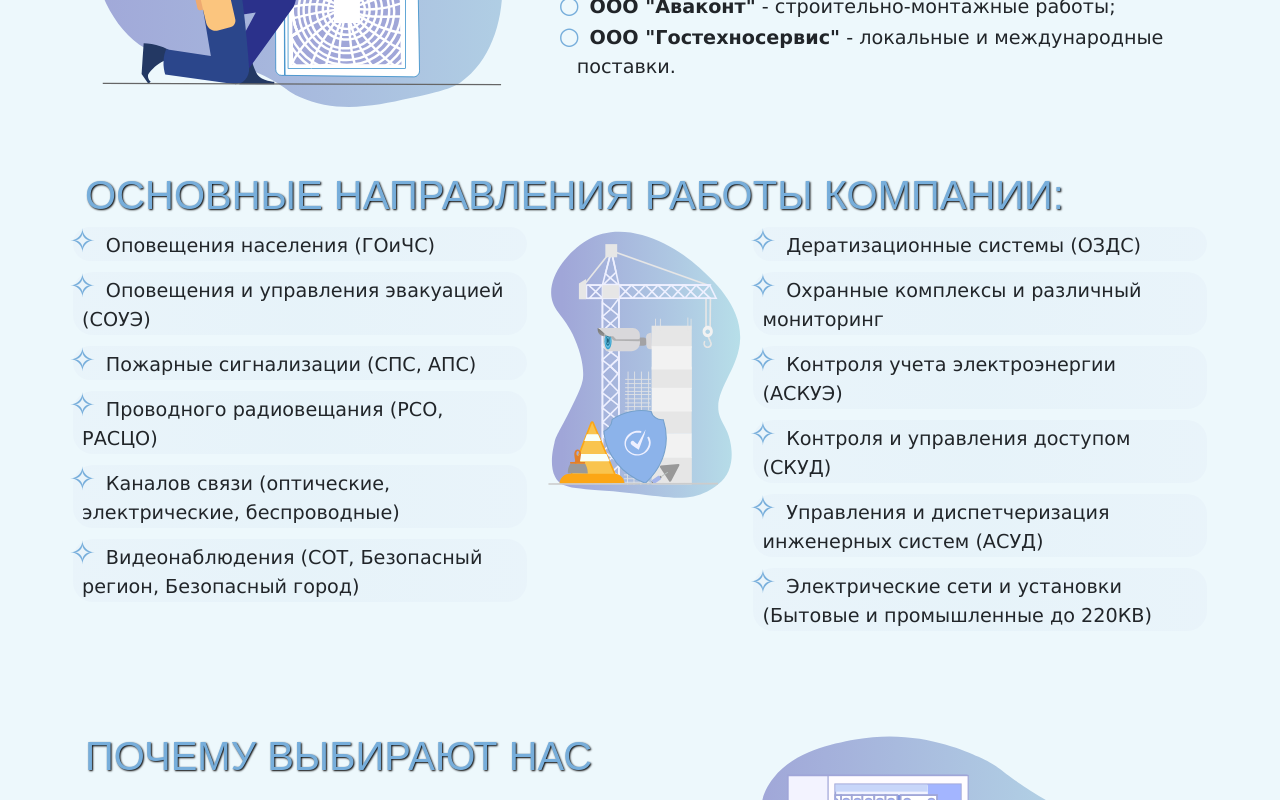
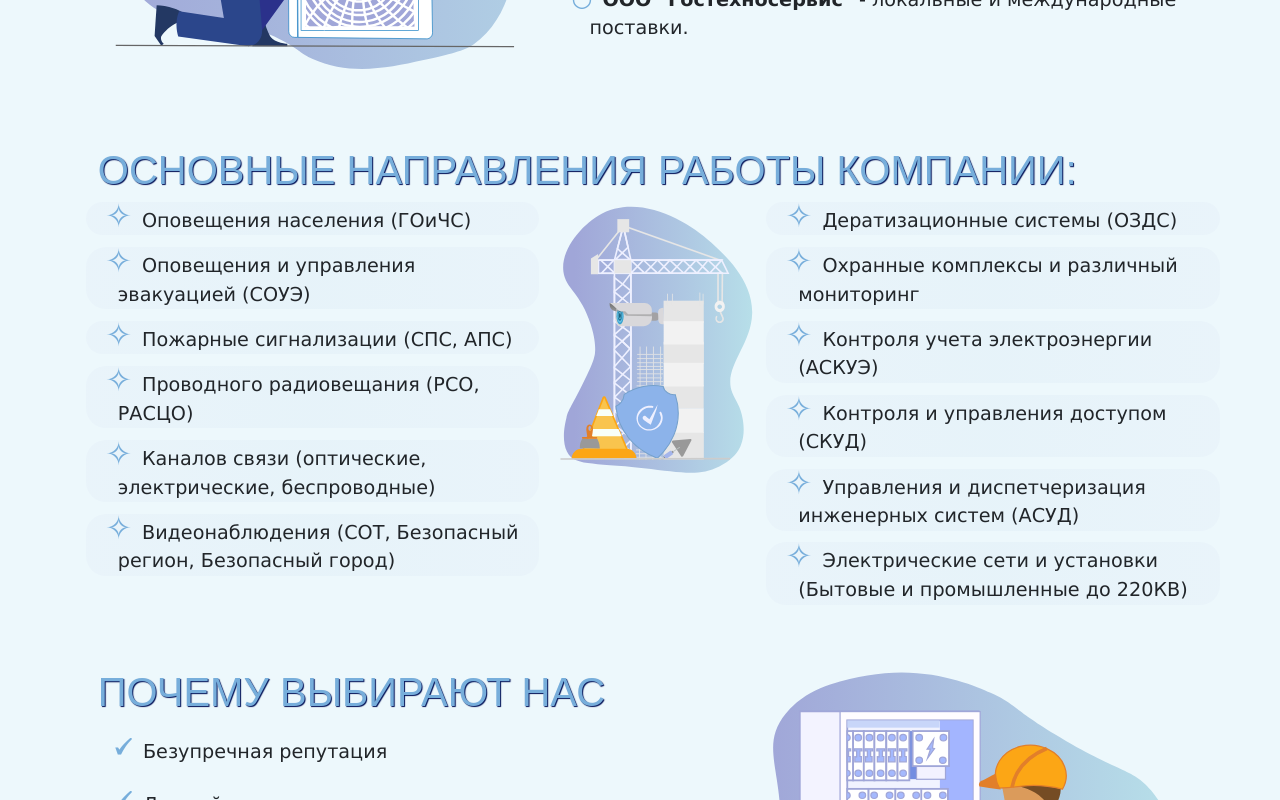
Before and after one commit to AnigalHub/GroupOfCompaniesMAG, a Vue app: page / in a window 1280 px wide. Shown: the part 820-1620 px from the top of the page. Built offline with nearby package versions, Linux system fonts and the light colour scheme; a web font is replaced by a local one.

Commit message:
удаление повторяющихся стилей

```diff
--- a/src/App.vue
+++ b/src/App.vue
@@ -49,16 +49,9 @@ export default {
     padding-right: 15px !important;
     padding-left: 15px !important;
 }
-h1{
-    margin-top: 4%;
-    font-size: 3.5rem;
-    line-height: 4rem;
-    width: 110%;
-    font-weight: 600;
-}
 h2{
     text-transform: uppercase;
-    text-shadow: 1px 1px 2px #000;
+    text-shadow: 1px 1px 1px #001056;
     color: #77AEDB;
     font-size: 2.5rem !important;
 }
@@ -83,7 +76,7 @@ button{
     }
 }
 #Home, #About, #Directions, #Advantages, #Employees, #Services, #Contacts{
-    padding: 3%;
+    padding: 2% 3% 2% 5%;
 }
 #Home{
     h1{
@@ -115,7 +108,6 @@ button{
     }
 }
 #Directions{
-        padding: 0 3% 4%;
         .wrapper {
             display: flex;
             flex-wrap: wrap;
@@ -125,7 +117,6 @@ button{
             }
         }
         ul {
-            padding: 0 2%;
             margin-bottom: 0 !important;
             list-style: none !important;
         }
```
